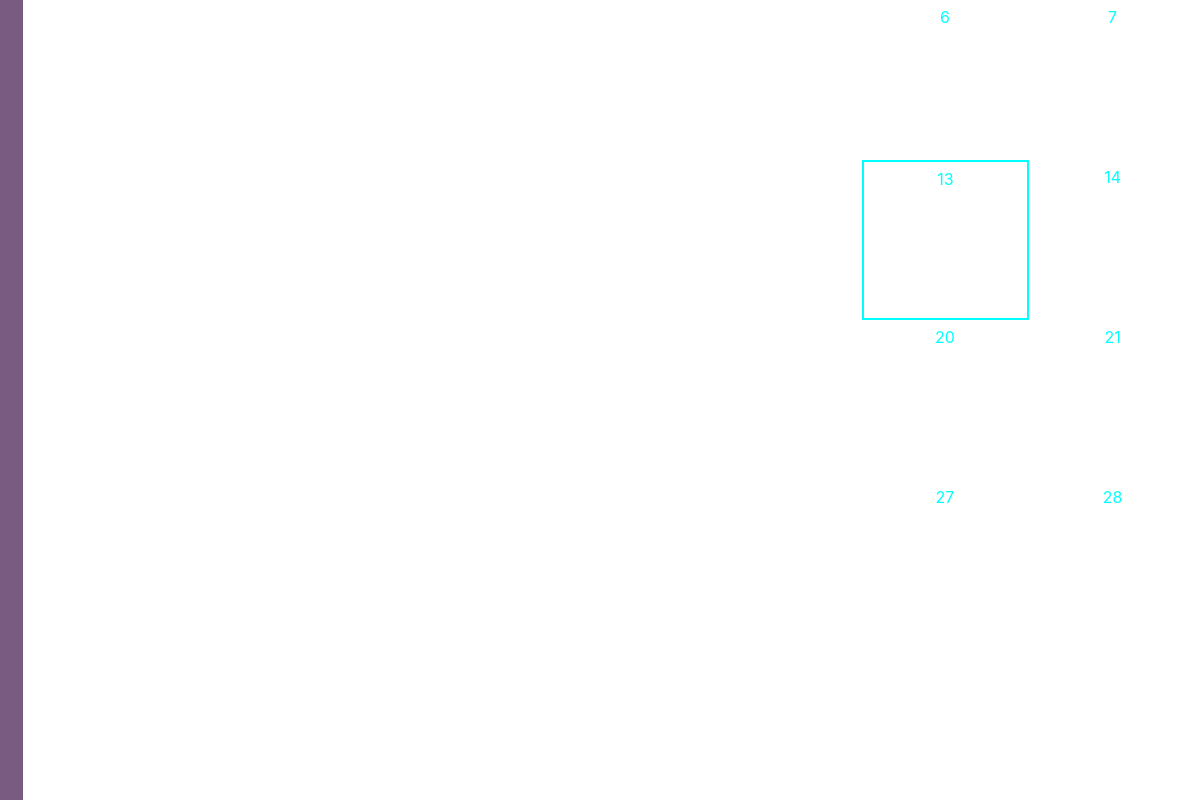
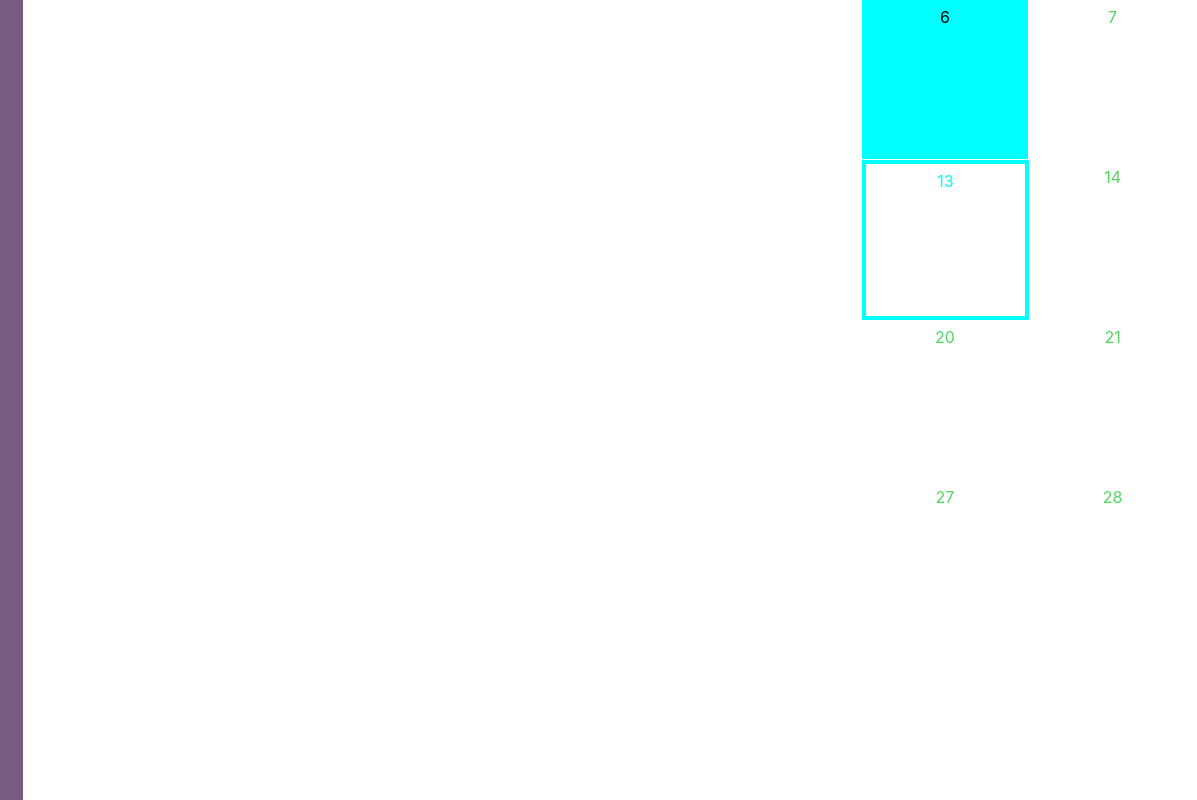
Before and after one commit to CaptMacy/the_date_maker, a website built with Vite: page the_date_maker/index.html in a window 1280 px wide. Both pictures are taken after a click on the element "13". Shown: the full height of the page, 83-1280 px from the left. Built offline with nearby package versions, Linux system fonts and the light colour scheme; files whose address does not match are found by name.

Commit message:
handle selected element

```diff
--- a/the_date_maker/components/calendar/calendar.css
+++ b/the_date_maker/components/calendar/calendar.css
@@ -33,7 +33,7 @@
 } */
 
 .weekend {
-    color: aqua;
+    color: #52D55F;
 }
 
 .day:hover.selected {
@@ -41,5 +41,11 @@
 }
 
 .selected {
-   border: 2px solid aqua;
+   border: 4px solid aqua;
+   color: aqua;
 }
+
+.today {
+    background-color: aqua;
+    color: black;
+}
--- a/the_date_maker/components/calendar/calendar.js
+++ b/the_date_maker/components/calendar/calendar.js
@@ -1,6 +1,7 @@
 import './calendar.css'
 import {isWeekend} from '/modules/date-helper.js'
 import {daysInMonth} from '/modules/date-helper.js'
+import {today} from '/modules/date-helper.js'
 
 export function loadCalendar() {
     return fetch('components/calendar/calendar.html')
@@ -28,6 +29,7 @@ const buildCalander = async() => {
 
         dayElement.addEventListener('click', handleSelect);
 
+        if(day == today) dayElement.classList.add('today');
     }
 }
 
--- a/the_date_maker/modules/date-helper.js
+++ b/the_date_maker/modules/date-helper.js
@@ -1,6 +1,9 @@
 export { isWeekend }
 export { daysInMonth }
+export { today }
 
 const isWeekend = (day) => day % 7 == 6 || day % 7 == 0;
 
 const daysInMonth = (year, month) => new Date(year, month, 0).getDate();
+
+const today = new Date().getDate();
```
